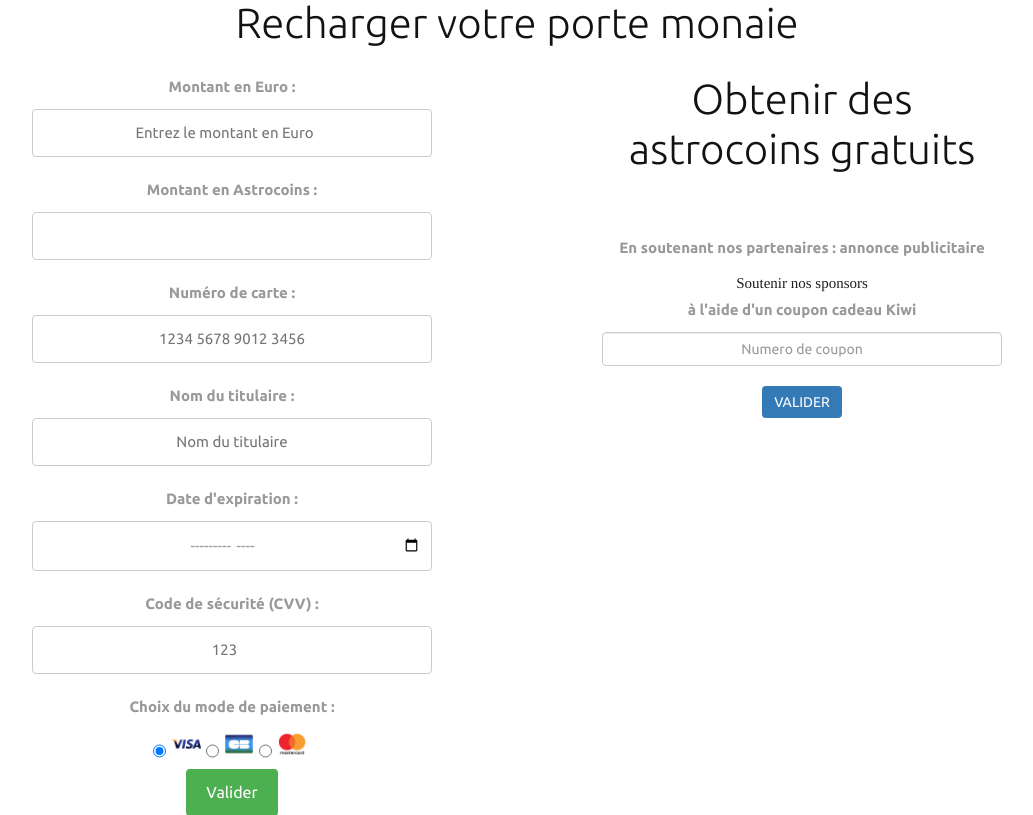
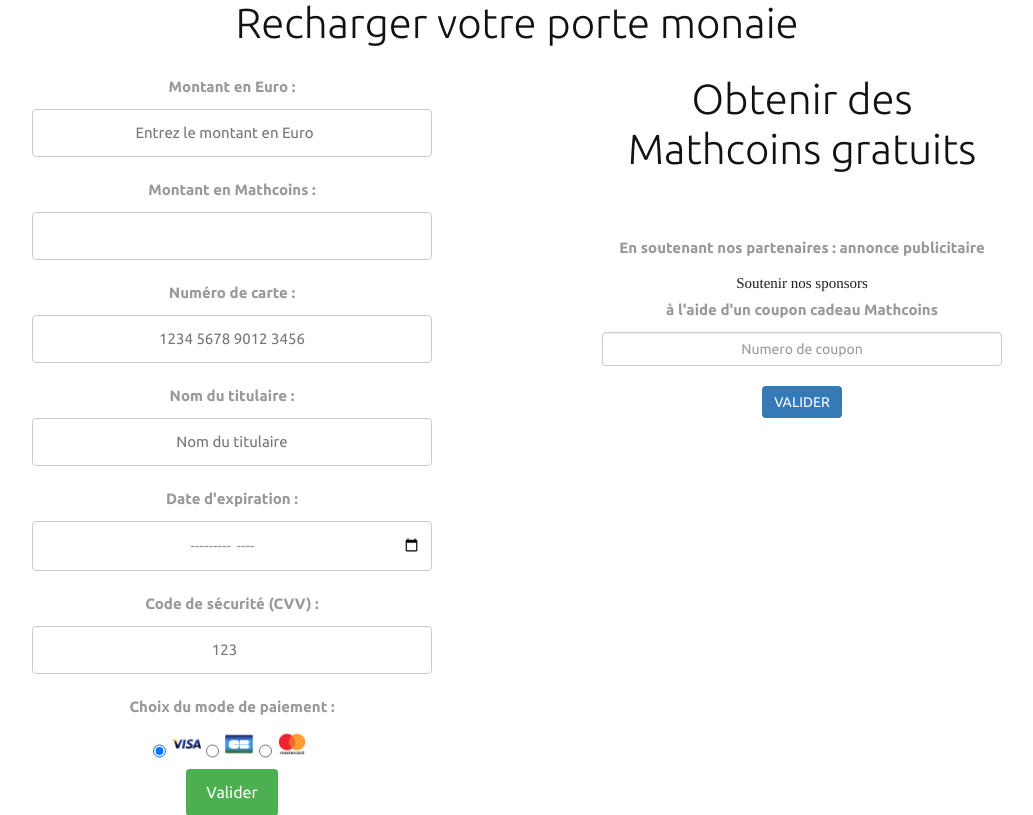
Before and after one commit to HugoLouisVitry/BE_WEB, a Flask app: page /profil in a window 1280 px wide. Shown: the part 343-1158 px from the top of the page, without its empty margins (123-1156 px from the left). Run offline with Flask 3, Linux system fonts and the light colour scheme; the visitor is signed in with stand-in values (Sample User, id 1); data comes from the database, SQL or seed files in the repository; some libraries are stand-ins or nearby versions.

Commit message:
modification de l'astro en math coins

```diff
--- a/huyghe_lecarpentier_vitry_rummens/App_financement/template/myProjects.html
+++ b/huyghe_lecarpentier_vitry_rummens/App_financement/template/myProjects.html
@@ -124,7 +124,7 @@
                                     </div>
 
                                     <div class="form-floating mb-3">
-                                        <label for="mail">Objectif en Astrocoins</label>
+                                        <label for="mail">Objectif en Mathcoins</label>
                                         <input type="number" class="form-control" id="target" name="target"
                                             placeholder="Objectif" required>
                                     </div>
--- a/huyghe_lecarpentier_vitry_rummens/App_financement/template/profil.html
+++ b/huyghe_lecarpentier_vitry_rummens/App_financement/template/profil.html
@@ -98,7 +98,7 @@
                                 name="amount-euro" step="0.01" min="0"
                                 placeholder="Entrez le montant en Euro" required>
 
-                            <label for="amount-astrocoins">Montant en Astrocoins
+                            <label for="amount-astrocoins">Montant en Mathcoins
                                 :</label>
                             <input type="text" id="amount-astrocoins"
                                 name="amount-astrocoins" readonly>
@@ -142,7 +142,7 @@
 
                         <form id="pub" method="post" action="/solde_pub">
                             <div class="section-title text-center">
-                                <h3>Obtenir des astrocoins gratuits </h3>
+                                <h3>Obtenir des Mathcoins gratuits </h3>
                             </div>
                         </form>
                     </div>
@@ -157,7 +157,7 @@
 
                         <form id='bon' method='post' action="/solde_pub">
                             <div class="form-floating mb-3">
-                                <label>à l'aide d'un coupon cadeau Kiwi</label>
+                                <label>à l'aide d'un coupon cadeau Mathcoins</label>
                                 <input type="text" class="form-control"
                                     id="coupon" name="coupon"
                                     placeholder="Numero de coupon" required>
```
